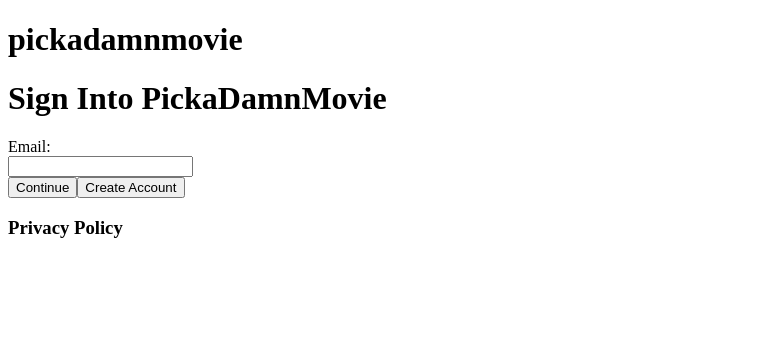
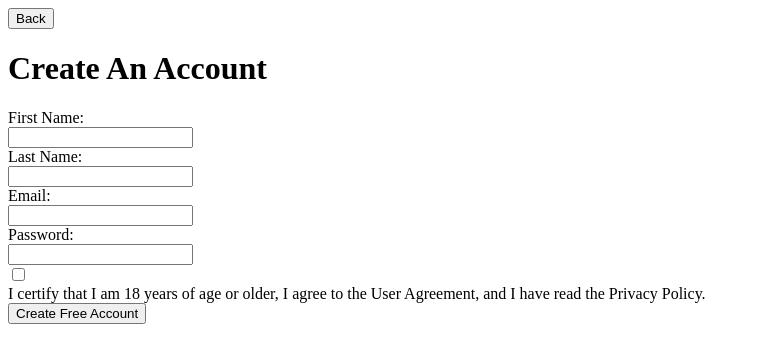
Before and after one commit to akblal/pickadarnmovie, a React app: page /create-user in a window 1280 px wide. Shown: the top 362 px of the page, without its empty margins (0-760 px from the left). Built offline with nearby package versions, Linux system fonts and the light colour scheme; the HTML template or start-up script is replaced by a standard one.

Commit message:
able to pass user information through the User Creation path from the Log In page

```diff
--- a/client/src/App.jsx
+++ b/client/src/App.jsx
@@ -1,6 +1,6 @@
 import React, { useState } from 'react';
 import { createRoot } from 'react-dom/client';
-import { BrowserRouter, Route, Routes } from 'react-router-dom';
+import { BrowserRouter, Route, Routes, Router } from 'react-router-dom';
 
 import SignIn from './components/SignIn.jsx';
 import UserCreation from './components/UserCreation.jsx';
@@ -27,26 +27,13 @@
 
   return (
     <div>
-      {pageNumber === 'sign-in' &&
-        <SignIn  changePage= {changePage}/>
-      }
-
-      {pageNumber === 'create-user' &&
-        <UserCreation changePage= {changePage} retrieveUser= {retrieveUser}/>
-      }
-
-      {pageNumber === 'password' &&
-        <Password changePage= {changePage}/>
-      }
-
-      {pageNumber === 'authentication' &&
-        <Authentication changePage= {changePage}/>
-      }
-
-      {pageNumber === 'finished' &&
-        <RandomPage changePage= {changePage} user= {user}/>
-      }
-
+      <Routes>
+        <Route path= '/' element= {<SignIn />} />
+        <Route path= 'password' element= {<Password />} />
+        <Route path= 'create-user' element= {<UserCreation retrieveUser= {retrieveUser}/>} />
+        <Route path= 'authentication' element= {<Authentication />} />
+        <Route path= 'random-page' element= {<RandomPage user= {user}/>} />
+      </Routes>
     </div>
   )
 }
@@ -54,3 +41,23 @@
 root.render(<BrowserRouter>
     <App />
     </BrowserRouter>)
+
+  //   {pageNumber === 'sign-in' &&
+  //   <SignIn  changePage= {changePage}/>
+  // }
+
+  // {pageNumber === 'create-user' &&
+  //   <UserCreation changePage= {changePage} retrieveUser= {retrieveUser}/>
+  // }
+
+  // {pageNumber === 'password' &&
+  //   <Password changePage= {changePage}/>
+  // }
+
+  // {pageNumber === 'authentication' &&
+  //   <Authentication changePage= {changePage}/>
+  // }
+
+  // {pageNumber === 'finished' &&
+  //   <RandomPage changePage= {changePage} user= {user}/>
+  // }
--- a/client/src/components/Password.jsx
+++ b/client/src/components/Password.jsx
@@ -1,13 +1,16 @@
 import React, { useState }from 'react';
+import { useNavigate } from 'react-router-dom';
 import { FontAwesomeIcon } from '@fortawesome/react-fontawesome';
 import { faCircleUser } from '@fortawesome/free-solid-svg-icons';
 
-function Password ({ changePage }) {
+function Password () {
 
   const [password, setPassword] = useState('');
 
+  let navigate = useNavigate();
+
   const handleChangePage = (e) => {
-    changePage('sign-in');
+    navigate('/');
   }
 
   const handleKeyboard = (e) => {
@@ -20,7 +23,7 @@
   }
 
   const handleSubmit = (e) => {
-    changePage('authentication')
+    navigate('/authentication')
   }
 
   return (
--- a/client/src/components/RandomPage.jsx
+++ b/client/src/components/RandomPage.jsx
@@ -1,12 +1,12 @@
 import React from 'react';
 
-function FinalPage ({ changePage, user }) {
+function FinalPage ({ user }) {
 
   return (
     <div>
 
-      {console.log (user.user.email, 'in final!')}
-      {user.user.email}
+      {console.log (user, 'in final!')}
+
 
     </div>
   )
--- a/client/src/components/SignIn.jsx
+++ b/client/src/components/SignIn.jsx
@@ -1,8 +1,10 @@
 import React, { useState }from 'react';
+import { useNavigate } from 'react-router-dom';
 
 function SignIn ({ changePage }) {
 
   const [email, setEmail] = useState('');
+  let navigate = useNavigate();
 
   const handleEmail = (e) => {
     let emailAddress = e.target.value;
@@ -16,12 +18,12 @@
 
   const confirmEmail = (e) => {
     console.log (email, 'email')
-    changePage('password');
+    navigate('/password')
   }
 
   const confirmNewUser = (e) => {
     console.log ('clicked created user button')
-    changePage('create-user');
+    navigate('/create-user');
   }
 
   return (
--- a/client/src/components/UserCreation.jsx
+++ b/client/src/components/UserCreation.jsx
@@ -1,9 +1,10 @@
 import React, { useState }from 'react';
+import { useNavigate } from 'react-router-dom';
 import { createUserWithEmailAndPassword } from 'firebase/auth';
 
 import { auth } from '../the-firebase-config.js'
 
-function UserCreation ({ changePage, retrieveUser }) {
+function UserCreation ({ retrieveUser }) {
 
   const [firstName, setFirstName] = useState('');
   const [lastName, setLastName] = useState('');
@@ -11,9 +12,10 @@
   const [password, setPassword] = useState('');
   const [checked, setChecked] = useState(false);
 
+  let navigate = useNavigate();
+
   const handleBack = (e) => {
-    console.log ('back button clicked!')
-    changePage('sign-in');
+    navigate('/');
   }
 
   const handleFirstName = (e) => {
@@ -49,7 +51,7 @@
       const user = await createUserWithEmailAndPassword(auth, email, password);
       console.log(user);
       retrieveUser(user)
-      changePage('finished')
+      navigate('/random-page');
 
     } catch (error) {
       console.log (error.message);
```
